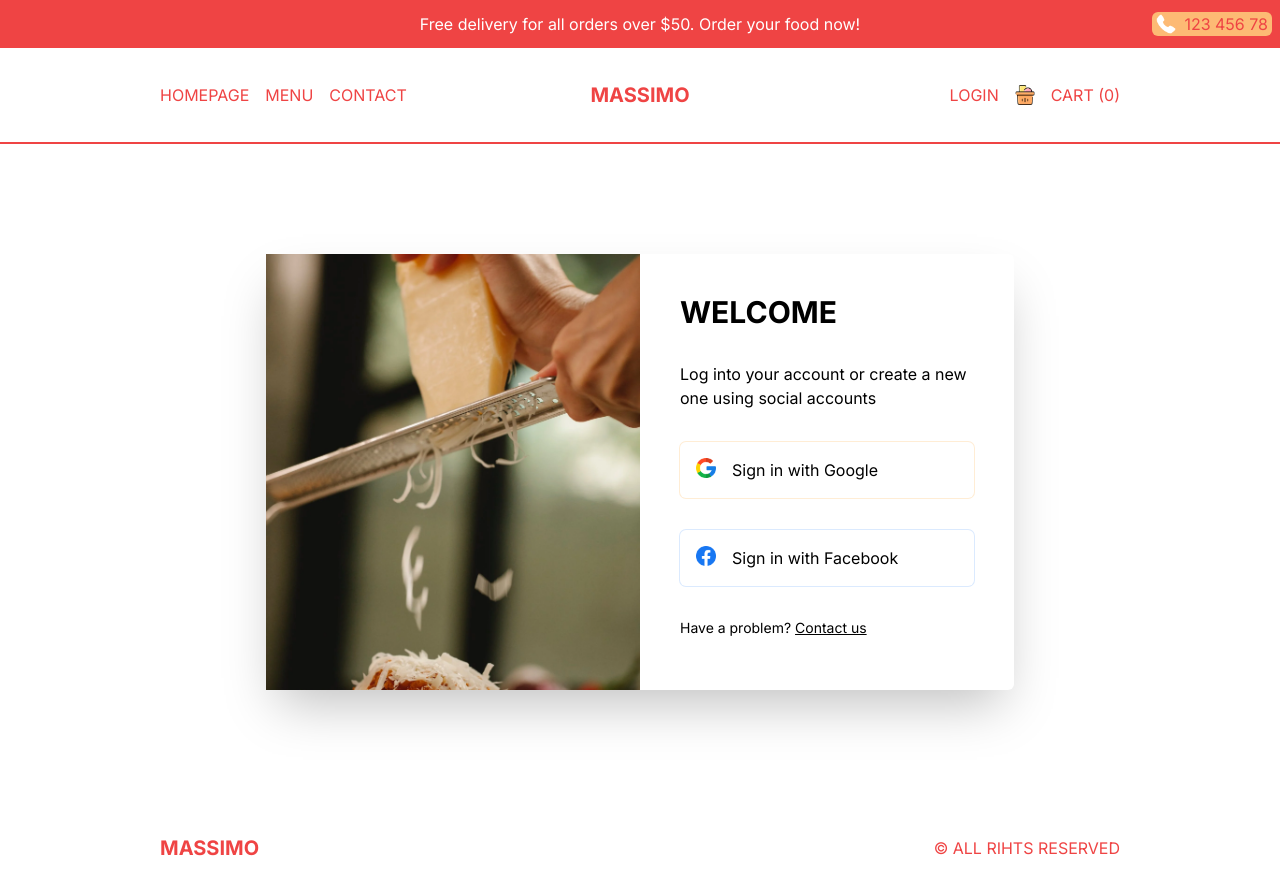
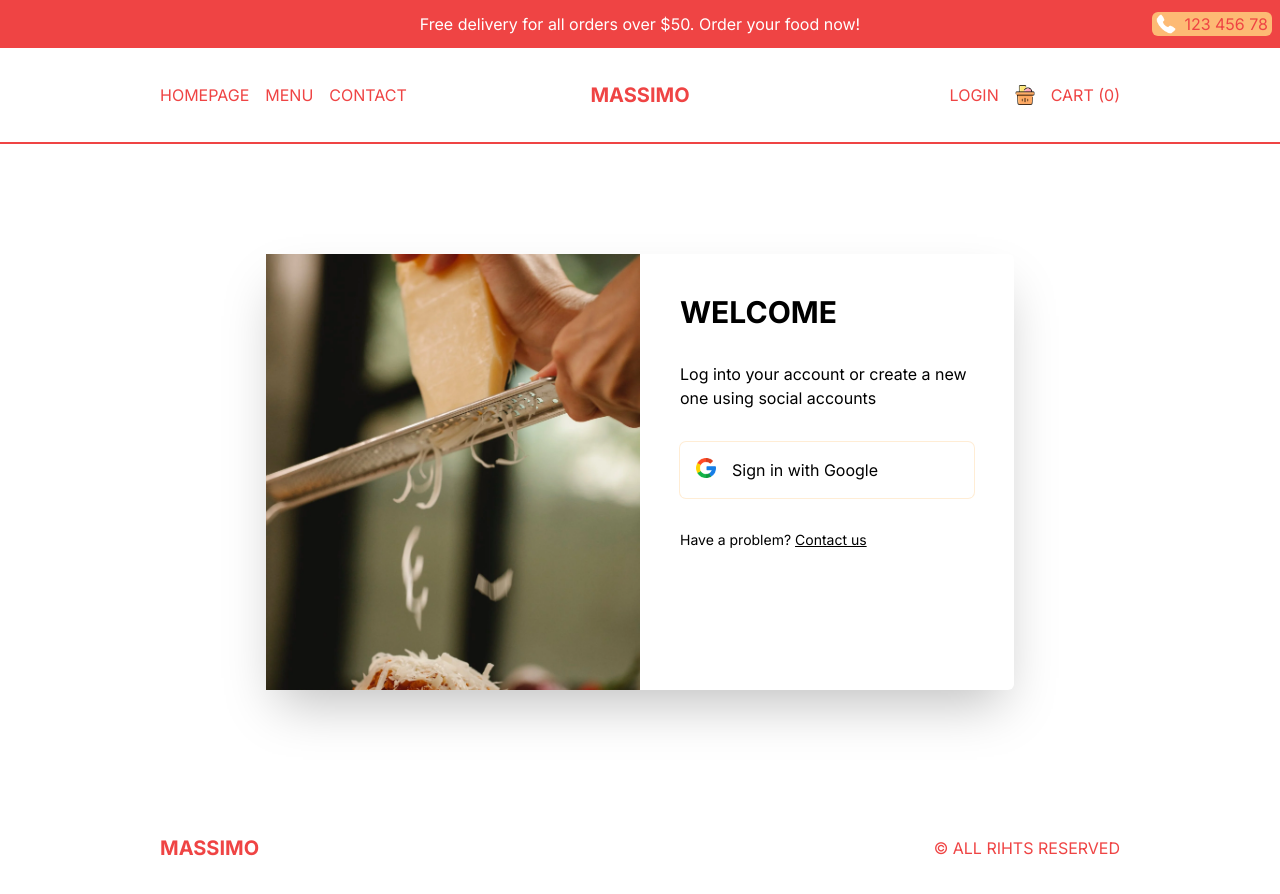
Before and after one commit to stefifm/nextjs-fullstack, a Next.js app: page /login in a window 1280 px wide. Built offline with nearby package versions, Linux system fonts and the light colour scheme; no server answers.

Commit message:
Delete facebook login

```diff
--- a/src/app/login/page.jsx
+++ b/src/app/login/page.jsx
@@ -47,16 +47,6 @@ function LoginPage() {
             />
             <span>Sign in with Google</span>
           </button>
-          <button className='flex gap-4 p-4 ring-1 ring-blue-100 rounded-md'>
-            <Image
-              src='/facebook.png'
-              alt='facebook logo'
-              width={20}
-              height={20}
-              className='object-contain'
-            />
-            <span>Sign in with Facebook</span>
-          </button>
           <p className='text-sm'>
             Have a problem?{' '}
             <Link
```
